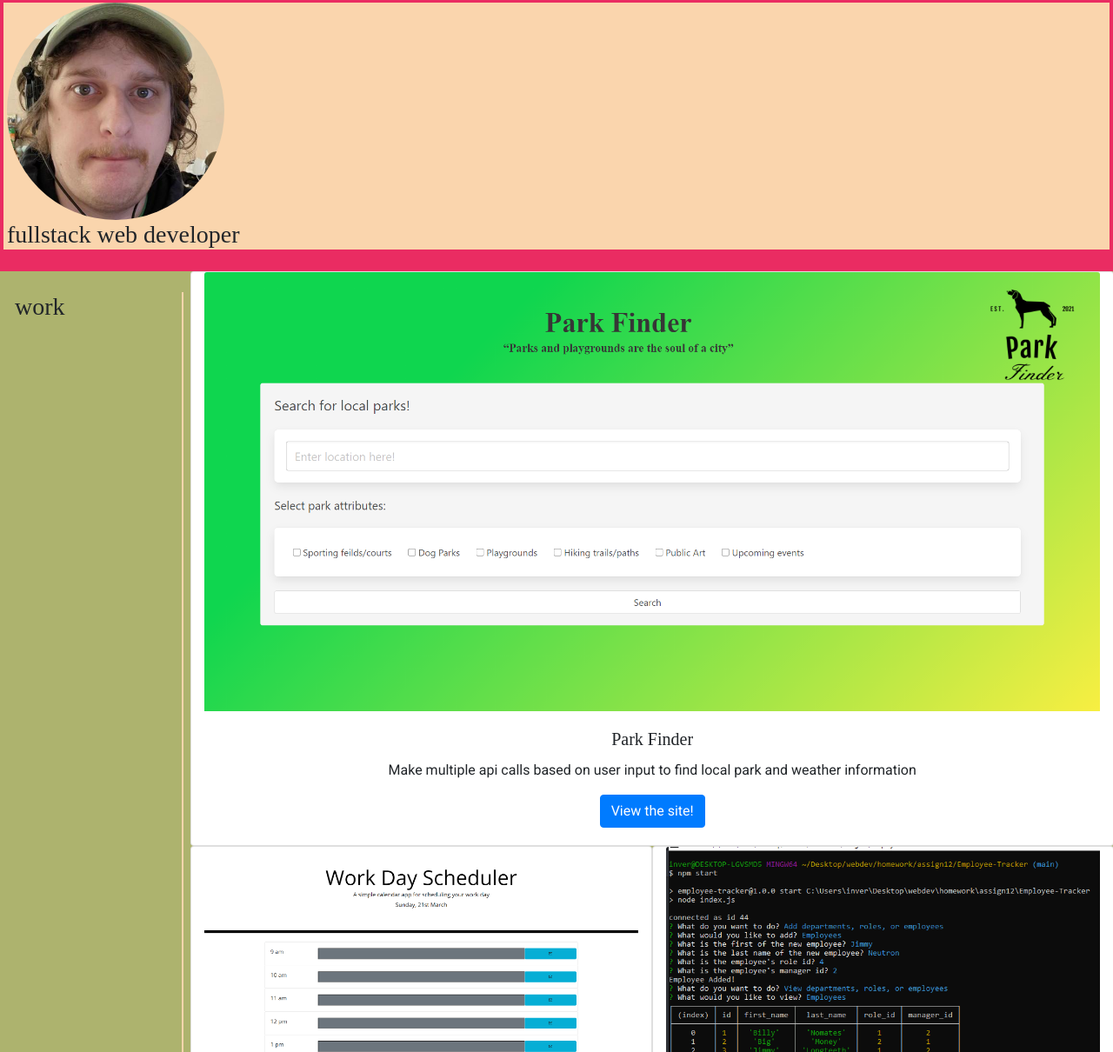
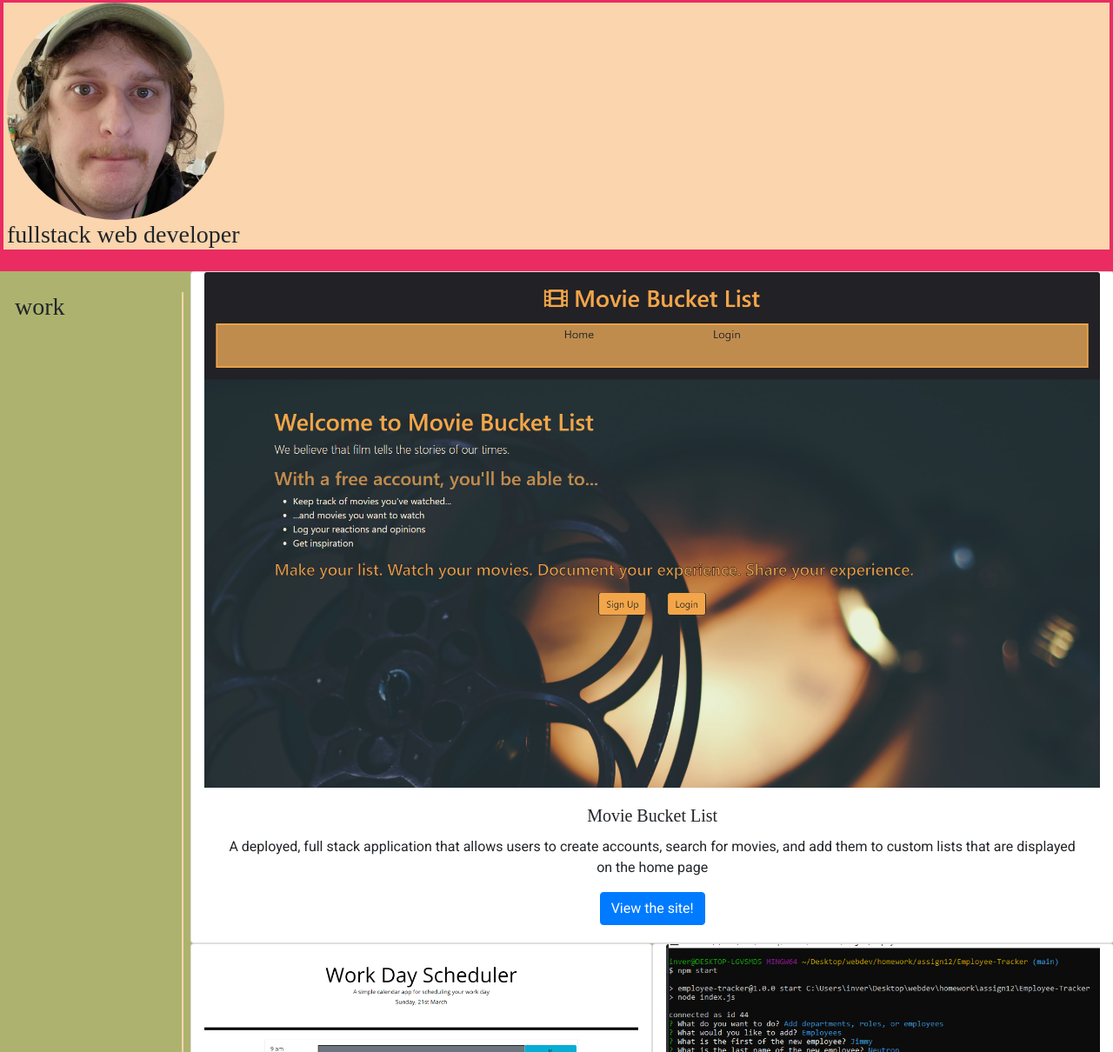
Before and after one commit to skelly1389/Updated-Portfolio-3, a plain HTML site: page index.html in a window 1280 px wide. Shown: the part 86-1296 px from the top of the page at 87% size. Drawn offline with nearby package versions, Linux system fonts and the light colour scheme; a web font is replaced by a local one.

Commit message:
updated displayed projects a bit more

```diff
--- a/index.html
+++ b/index.html
@@ -36,12 +36,12 @@
         <h3 class="col-2 mx-2 pl-4 mt-4 justify-content-center">work</h3>
         <div class="row col-md-10 col-sm-12 justify-items-around">
             <div class="card col-12" style="width: 18rem;">
-                <img class="card-img-top" src="./assets/screenshots/project1.png" alt="screenshot of project 1 park finder">
+                <img class="card-img-top" src="./assets/screenshots/movieaoo.png" alt="screenshot of project 1 movie lister">
                 <div class="card-body">
-                  <h5 class="card-title text-center">Park Finder</h5>
-                  <p class="card-text text-center">Make multiple api calls based on user input to find local park and weather information</p>
+                  <h5 class="card-title text-center">Movie Bucket List</h5>
+                  <p class="card-text text-center">A deployed, full stack application that allows users to create accounts, search for movies, and add them to custom lists that are displayed on the home page</p>
                   <div class="d-flex justify-content-center">
-                  <a href="https://nbp77.github.io/Project-1/" target=_blank class="btn btn-primary center-block">View the site!</a>
+                  <a href="https://patient-wave-6474.herokuapp.com/" target=_blank class="btn btn-primary center-block">View the site!</a>
                     </div>
                 </div>
             </div>
@@ -54,7 +54,7 @@
                 </div>
             </div>
             <div class="card col-md-6 col-sm-12" style="width: 18rem;">
-                <img class="card-img-top" src="./assets/screenshots/emplgen.png" alt="screenshot of password generator app">
+                <img class="card-img-top" src="./assets/screenshots/emplgen.png" alt="screenshot of employee generator app">
                 <div class="card-body">
                   <h5 class="card-title">Employee Tracker</h5>
                   <p class="card-text">Allows a user to manage employees, roles, and departments through the command line</p>
```
Also changed, not shown: assets/screenshots/movieaoo.png (added).
